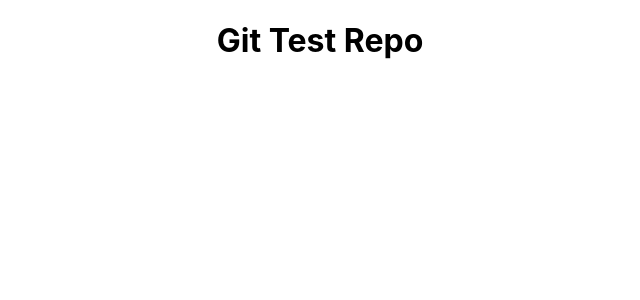
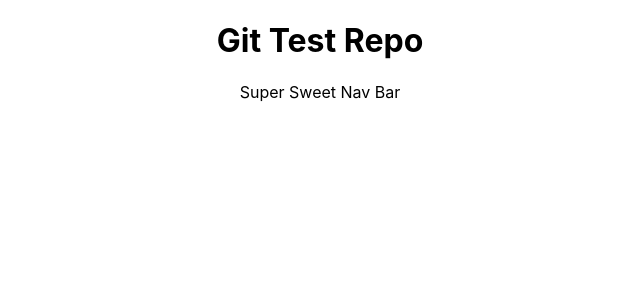
Before and after one commit to seeds-of-success-1/git-test-repo, a React (Create React App) app: page / in a window 1280 px wide. Shown: the top 300 px of the page, without its empty margins (320-960 px from the left). Built offline with nearby package versions, Linux system fonts and the light colour scheme.

Commit message:
finished nav

```diff
--- a/src/App.js
+++ b/src/App.js
@@ -7,6 +7,7 @@ class App extends Component {
     return (
       <div className="App">
         <h1>Git Test Repo</h1>
+        <nav>Super Sweet Nav Bar</nav>
       </div>
     );
   }
```
